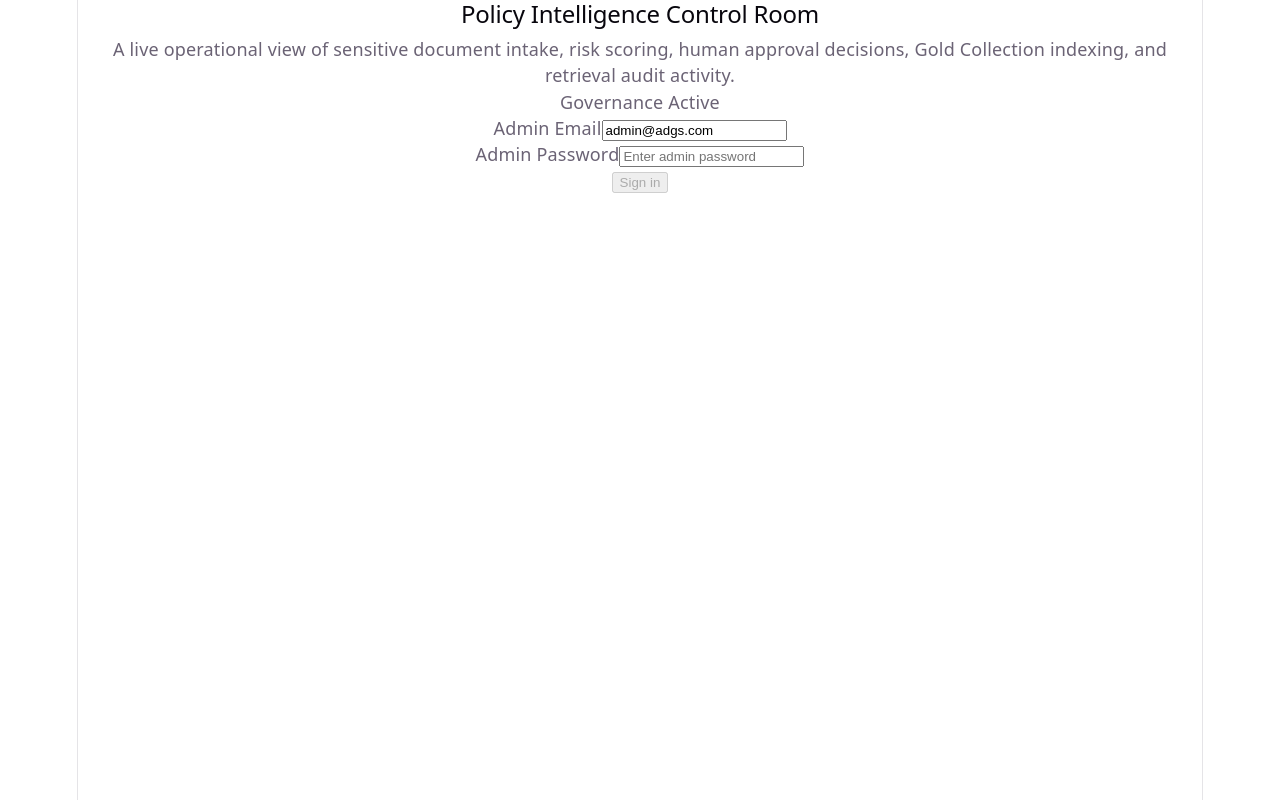
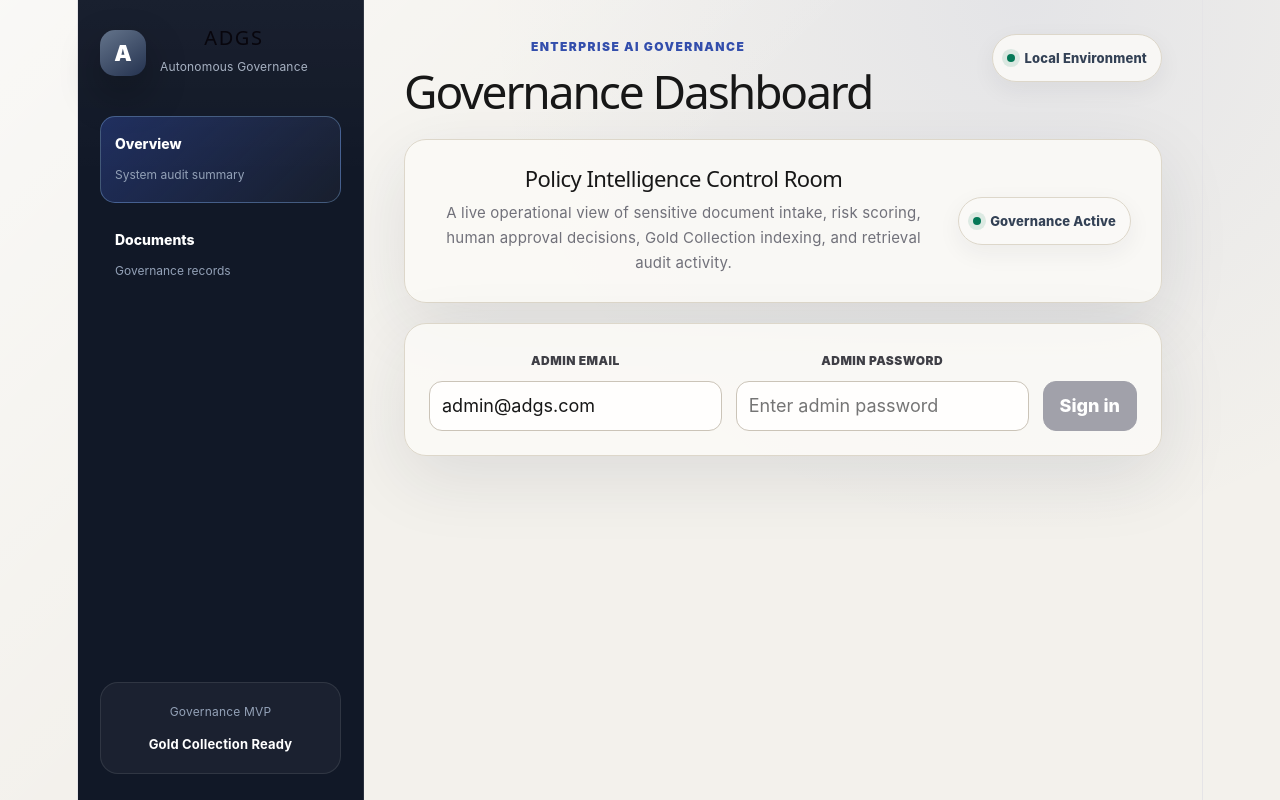
Before and after one commit to bringerofdarkness/Autonomous-Data-Governance-System, a React (Vite) app in the folder frontend/: page / in a window 1280 px wide. Built offline with nearby package versions, Linux system fonts and the light colour scheme; no server answers.

Commit message:
Add frontend documents navigation and API

```diff
--- a/frontend/src/App.tsx
+++ b/frontend/src/App.tsx
@@ -1,7 +1,67 @@
+import { useState } from "react";
+import "./App.css";
 import { DashboardPage } from "./pages/DashboardPage";
+import { DocumentsPage } from "./pages/DocumentsPage";
+
+type Page = "dashboard" | "documents";
 
 function App() {
-  return <DashboardPage />;
+  const [page, setPage] = useState<Page>("dashboard");
+
+  return (
+    <div className="app-shell">
+      <aside className="sidebar">
+        <div className="brand-block">
+          <div className="brand-logo">A</div>
+          <div>
+            <h2>ADGS</h2>
+            <p>Autonomous Governance</p>
+          </div>
+        </div>
+
+        <nav className="sidebar-nav">
+          <button
+            className={page === "dashboard" ? "sidebar-link active" : "sidebar-link"}
+            onClick={() => setPage("dashboard")}
+          >
+            <span>Overview</span>
+            <small>System audit summary</small>
+          </button>
+
+          <button
+            className={page === "documents" ? "sidebar-link active" : "sidebar-link"}
+            onClick={() => setPage("documents")}
+          >
+            <span>Documents</span>
+            <small>Governance records</small>
+          </button>
+        </nav>
+
+        <div className="sidebar-footer">
+          <p>Governance MVP</p>
+          <strong>Gold Collection Ready</strong>
+        </div>
+      </aside>
+
+      <main className="main-content">
+        <header className="top-header">
+          <div>
+            <p className="page-kicker">Enterprise AI Governance</p>
+            <h1>
+              {page === "dashboard" ? "Governance Dashboard" : "Document Governance"}
+            </h1>
+          </div>
+
+          <div className="system-pill">
+            <span className="pulse-dot" />
+            Local Environment
+          </div>
+        </header>
+
+        {page === "dashboard" ? <DashboardPage /> : <DocumentsPage />}
+      </main>
+    </div>
+  );
 }
 
 export default App;
--- /dev/null
+++ b/frontend/src/api/documentsApi.ts
@@ -0,0 +1,62 @@
+import { apiRequest } from "./client";
+
+export type DocumentStatus =
+  | "UPLOADED"
+  | "PROCESSING"
+  | "PAUSED"
+  | "WAITING_FOR_ADMIN"
+  | "APPROVED"
+  | "REJECTED"
+  | "FAILED";
+
+export type DocumentListItem = {
+  id: string;
+  original_filename: string;
+  stored_filename: string;
+  cleaned_text_filename: string | null;
+  content_type: string | null;
+  file_size_bytes: number;
+  status: DocumentStatus;
+  document_category: string | null;
+  risk_score: number | null;
+  conflict_found: boolean;
+  conflict_summary: string | null;
+  conflict_checked_at: string | null;
+  qdrant_point_id: string | null;
+  indexed_at: string | null;
+  celery_task_id: string | null;
+  uploaded_by_id: string;
+  created_at: string;
+  updated_at: string;
+};
+
+export type DocumentListFilters = {
+  status?: string;
+  document_category?: string;
+  min_risk_score?: string;
+  max_risk_score?: string;
+  conflict_found?: string;
+  indexed?: string;
+  limit?: string;
+  offset?: string;
+};
+
+export function getDocuments(
+  token: string,
+  filters: DocumentListFilters,
+) {
+  const params = new URLSearchParams();
+
+  Object.entries(filters).forEach(([key, value]) => {
+    if (value !== undefined && value !== "") {
+      params.append(key, value);
+    }
+  });
+
+  const queryString = params.toString();
+  const path = queryString ? `/documents?${queryString}` : "/documents";
+
+  return apiRequest<DocumentListItem[]>(path, {
+    token,
+  });
+}
```
